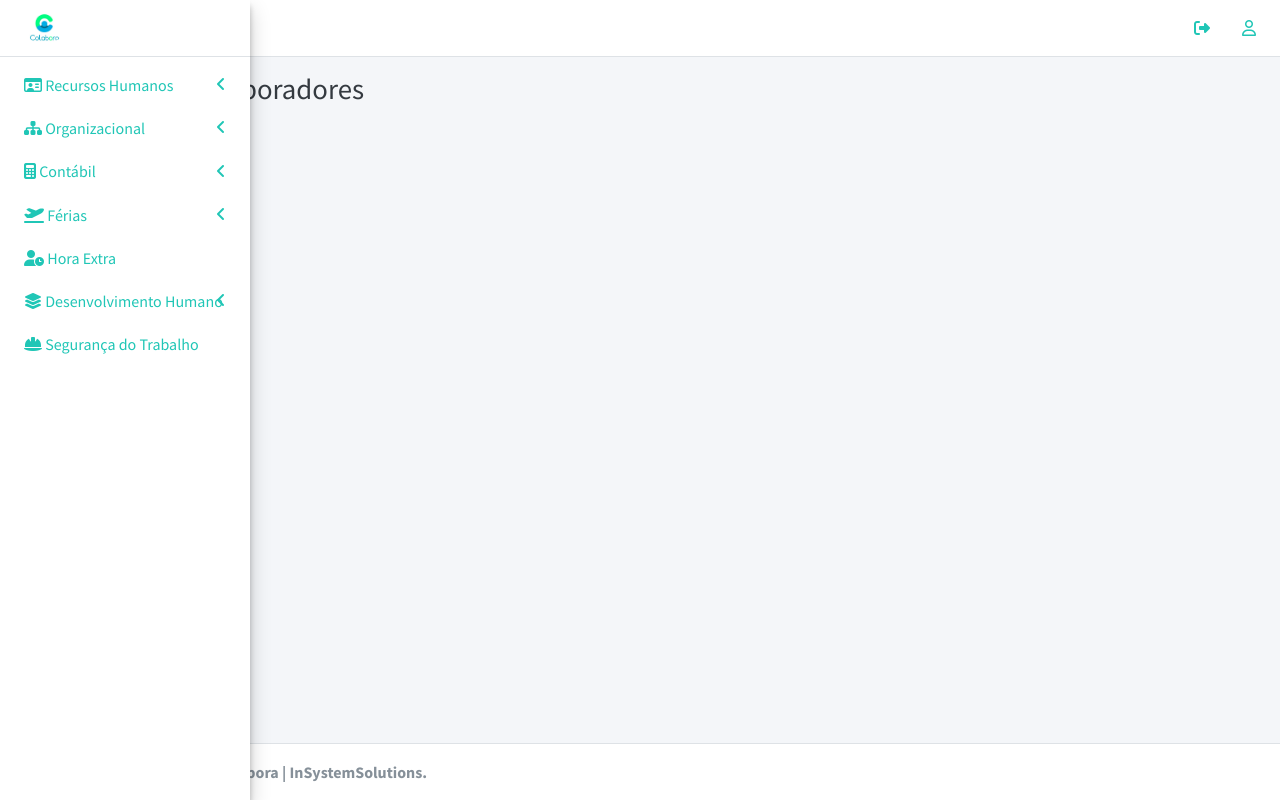
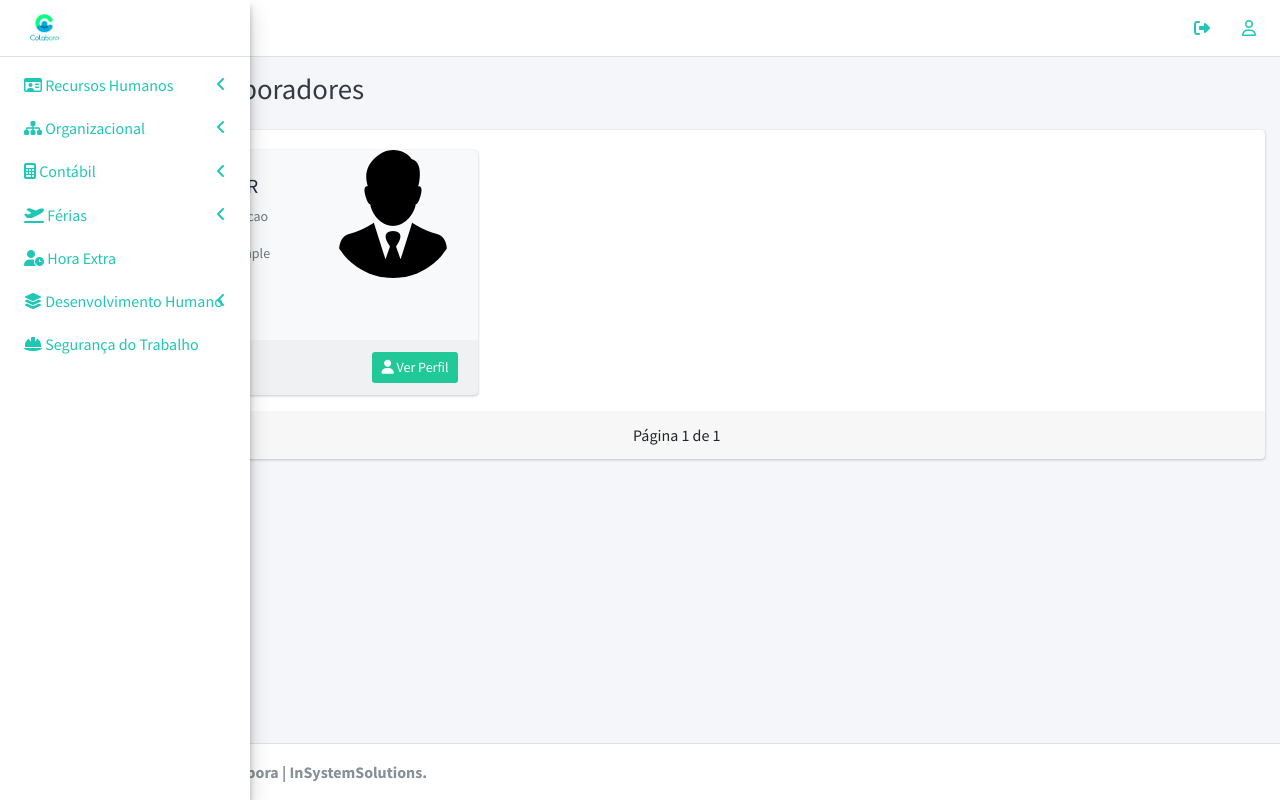
Before and after one commit to tucujutech/ColaboraWeb, a Django app: page /Colabora/colaboradorLista/ in a window 1280 px wide. Run offline with Django 3.2, Linux system fonts and the light colour scheme; tables that the repository leaves empty hold one stand-in row (values such as "Sample post"); some libraries are stand-ins or nearby versions.

Commit message:
Commit do dia 03/10/2019, atualizações

```diff
--- a/Colabora/settings.py
+++ b/Colabora/settings.py
@@ -82,6 +82,8 @@ default_dburl= 'sqlite:///'+os.path.join(BASE_DIR,'db.sqlite3')
 DATABASES = {'default':config('DATABASE_URL', default=default_dburl, cast=dburl),}
 
 
+
+
 # Password validation
 # https://docs.djangoproject.com/en/2.2/ref/settings/#auth-password-validators
 
--- a/core/templates/core/colaborador/colabList.html
+++ b/core/templates/core/colaborador/colabList.html
@@ -1,5 +1,55 @@
 {% extends 'base.html' %}
+{% load static %}
 {% block title_content %} Lista de Colaboradores {% endblock %}
 {% block content %}
+<div class="card card-solid">
+        <div class="card-body pb-0">
+          <div class="row d-flex align-items-stretch">
+              {% for obj in object_list %}
+            <div class="col-12 col-sm-6 col-md-4 d-flex align-items-stretch">
+              <div class="card bg-light">
+                 <div class="card-body pt-0">
+                  <div class="row">
+                    <div class="col-7">
+                      <h2 class="lead"><b>{{obj.nome|upper}}</b></h2>
+                      <p class="text-muted text-sm"><b>Função: </b> {{obj.funcao}}</p>
+                      <p class="text-muted text-sm"><b>Departamento: </b> {{obj.departamento}}</p>
+                      <ul class="ml-4 mb-0 fa-ul text-muted">
+                        <li class="small"><span class="fa-li"><i class="fas fa-lg fa-phone"></i></span> Telefone: {{obj.telefone}}</li>
+                      </ul>
+                    </div>
+                    <div class="col-5 text-center">
+                      <img src="{% static 'images/businessman .png' %}" alt="" class="img-circle img-fluid">
+                    </div>
+                  </div>
+                </div>
+                <div class="card-footer">
+                  <div class="text-right">
+                    <a href="#" class="btn btn-sm bg-teal">
+                      <i class="fas fa-user"></i> Ver Perfil
+                    </a>
+                  </div>
+              </div>
+            </div>
+          </div>
+              {% endfor %}
+        </div>
+</div>
+<div class="card-footer">
+          <nav aria-label="Colaboradores Page Navigation">
+            <ul class="pagination justify-content-center m-0">
+               {% if object_list.has_previous %}
+              <li class="page-item"><a class="page-link" href="?page=1">&laquo;Início</a></li>
+              <li class="page-item"><a class="page-link" href="?page={{object_list.previous_page_number}}">Anterior</a></li>
+               {% endif %}
+              <li class="page-item">Página {{object_list.number}} de {{object_list.paginator.num_pages}}</li>
+              {% if object_list.has_next %}
+                <li class="page-item"><a class="page-link" href="?page={{object_list.next_page_number}}">Próximo</a></li>
+                <li class="page-item"><a class="page-link" href="?page={{object_list.paginator.num_pages}}">&raquo;Último</a></li>
+              {% endif %}
+            </ul>
+          </nav>
+        </div>
 
+</div>
 {% endblock %}
--- a/core/templates/core/colaborador/newColaborador.html
+++ b/core/templates/core/colaborador/newColaborador.html
@@ -58,6 +58,7 @@ Novo Colaborador
                           <option selected="selected" value="Não Possui">Não Possui</option>
                           <option value="A">A</option>
                           <option value="B">B</option>
+                          <option value="AB">AB</option>
                           <option value="C">C</option>
                           <option value="D">D</option>
                           <option value="E">E</option>
@@ -69,7 +70,7 @@ Novo Colaborador
                 <div class="col-md-4">
                   <div class="form-group">
                       <label for="cnh">CNH</label>
-                      <input type="text" name="cnh" id="cnh" required placeholder="CNH" class="form-control">
+                      <input type="text" name="cnh" id="cnh"  placeholder="CNH" class="form-control">
                   </div>
               </div>
                 <div class="col-md-4">
--- a/core/views.py
+++ b/core/views.py
@@ -1,4 +1,5 @@
 from django.contrib.auth.models import User
+from django.core.paginator import Paginator
 from django.db.models import Count
 from django.shortcuts import render, redirect
 from django.urls import reverse_lazy
@@ -81,11 +82,14 @@ class ColaboradorCreate(View):
         return redirect('colabList')
 
 
-class ColabList(ListView):
-    model = Colaborador
-    template_name = 'core/colaborador/colabList.html'
-
-
+class ColabList(View):
+    def get(self, request):
+        model = Colaborador.objects.all()
+        template_name = 'core/colaborador/colabList.html'
+        paginator = Paginator(model, 6)
+        page = request.GET.get('page')
+        object_list = paginator.get_page(page)
+        return render(request, template_name,{'object_list':object_list})
 
 
 # is missing detail view and generate report view
```
Also changed, not shown: core/templates/core/colaborador/listaColaborador.html (deleted, +0 -54 lines), core/static/images/businessman .png (added).
